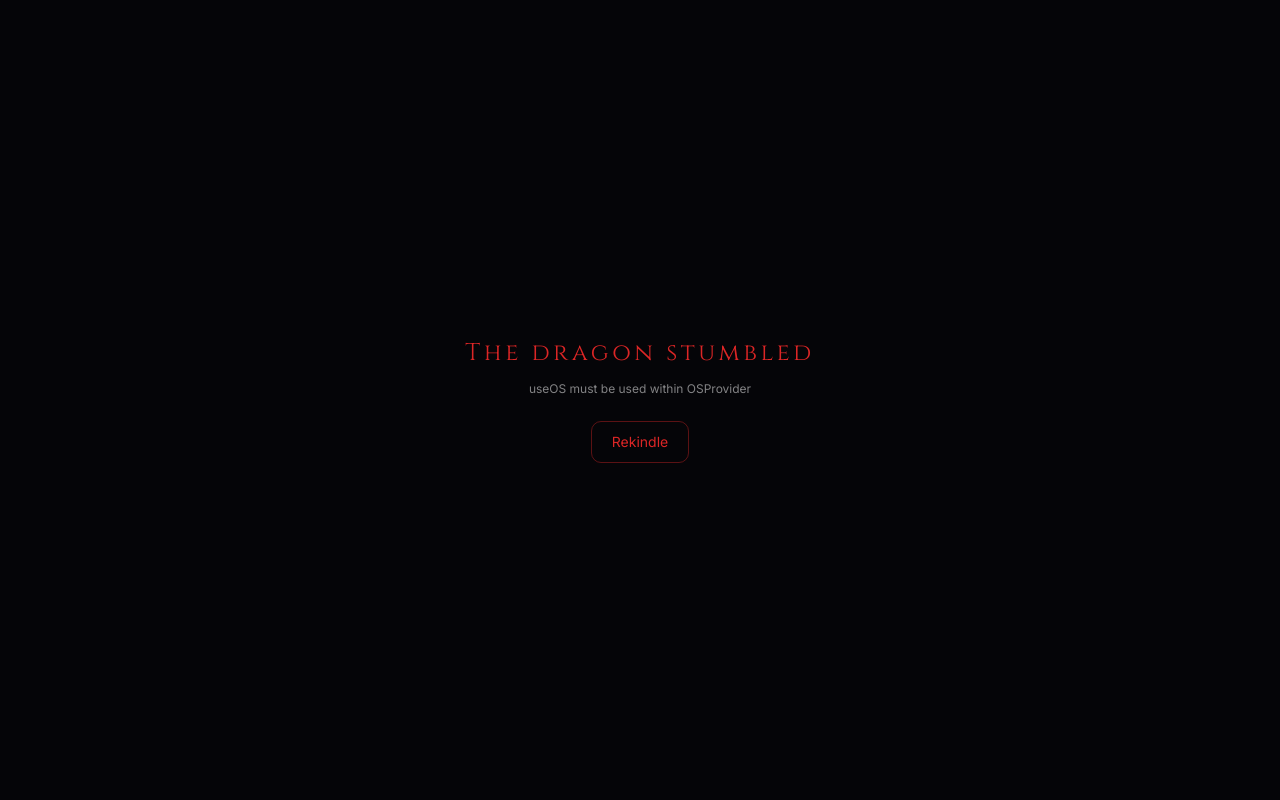
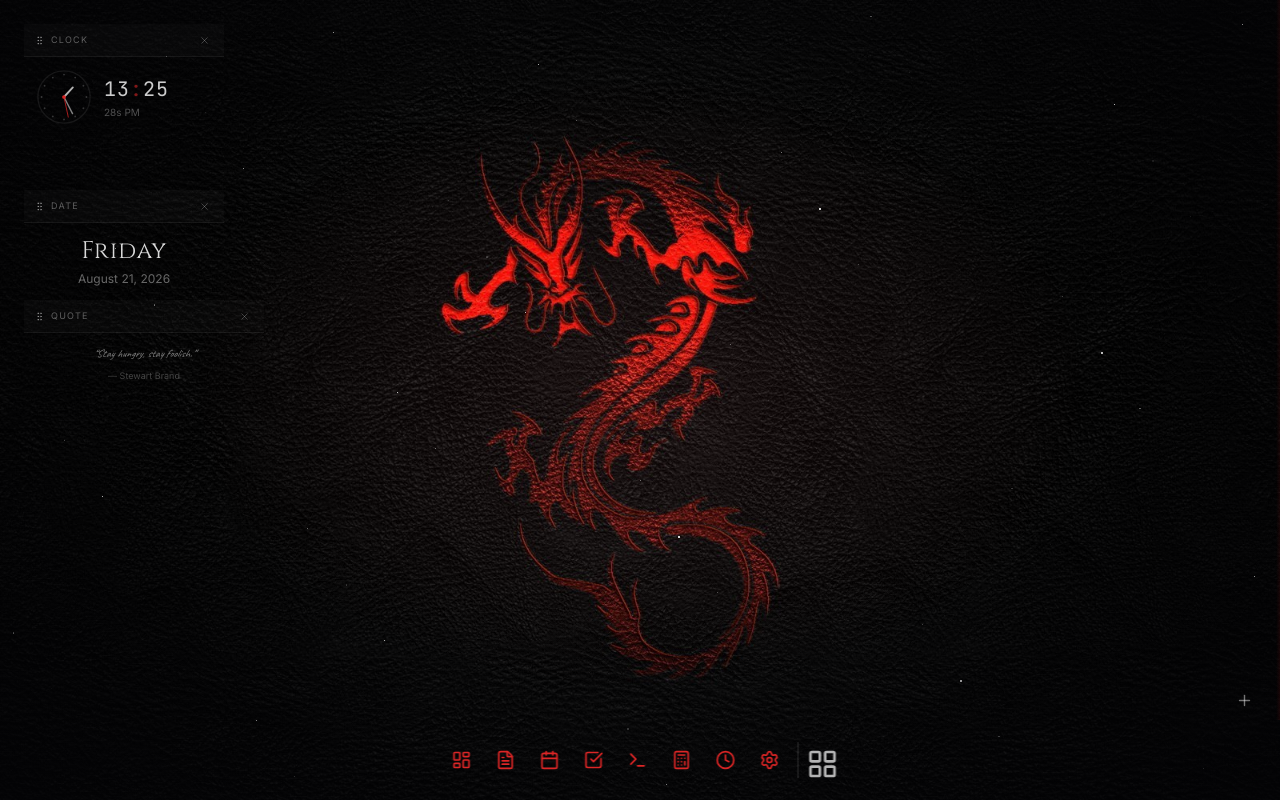
Before and after one commit to Raghavsinghgod/dragonos, a React (Vite) app: page / in a window 1280 px wide. Built offline with nearby package versions, Linux system fonts and the light colour scheme.

Commit message:
Freebuff: Continue and fix the bug

```diff
--- a/src/DragonOsRoot.tsx
+++ b/src/DragonOsRoot.tsx
@@ -2,6 +2,7 @@
 // you get a readable crash card instead of a black screen.
 import { Component, type ReactNode } from 'react';
 import { BrowserRouter, Route, Routes } from 'react-router';
+import { OSProvider } from '@/state/os/providers';
 import DesktopStage from '@/system/desktop/DesktopStage';
 import NotFoundRoute from '@/system/desktop/NotFoundRoute';
 
@@ -43,11 +44,13 @@ export default function DragonOsRoot() {
   return (
     <RootBoundary>
       <BrowserRouter>
-        <Routes>
-          <Route path="/" element={<DesktopStage />} />
-          <Route path="/dashboard" element={<DesktopStage />} />
-          <Route path="*" element={<NotFoundRoute />} />
-        </Routes>
+        <OSProvider>
+          <Routes>
+            <Route path="/" element={<DesktopStage />} />
+            <Route path="/dashboard" element={<DesktopStage />} />
+            <Route path="*" element={<NotFoundRoute />} />
+          </Routes>
+        </OSProvider>
       </BrowserRouter>
     </RootBoundary>
   );
```
